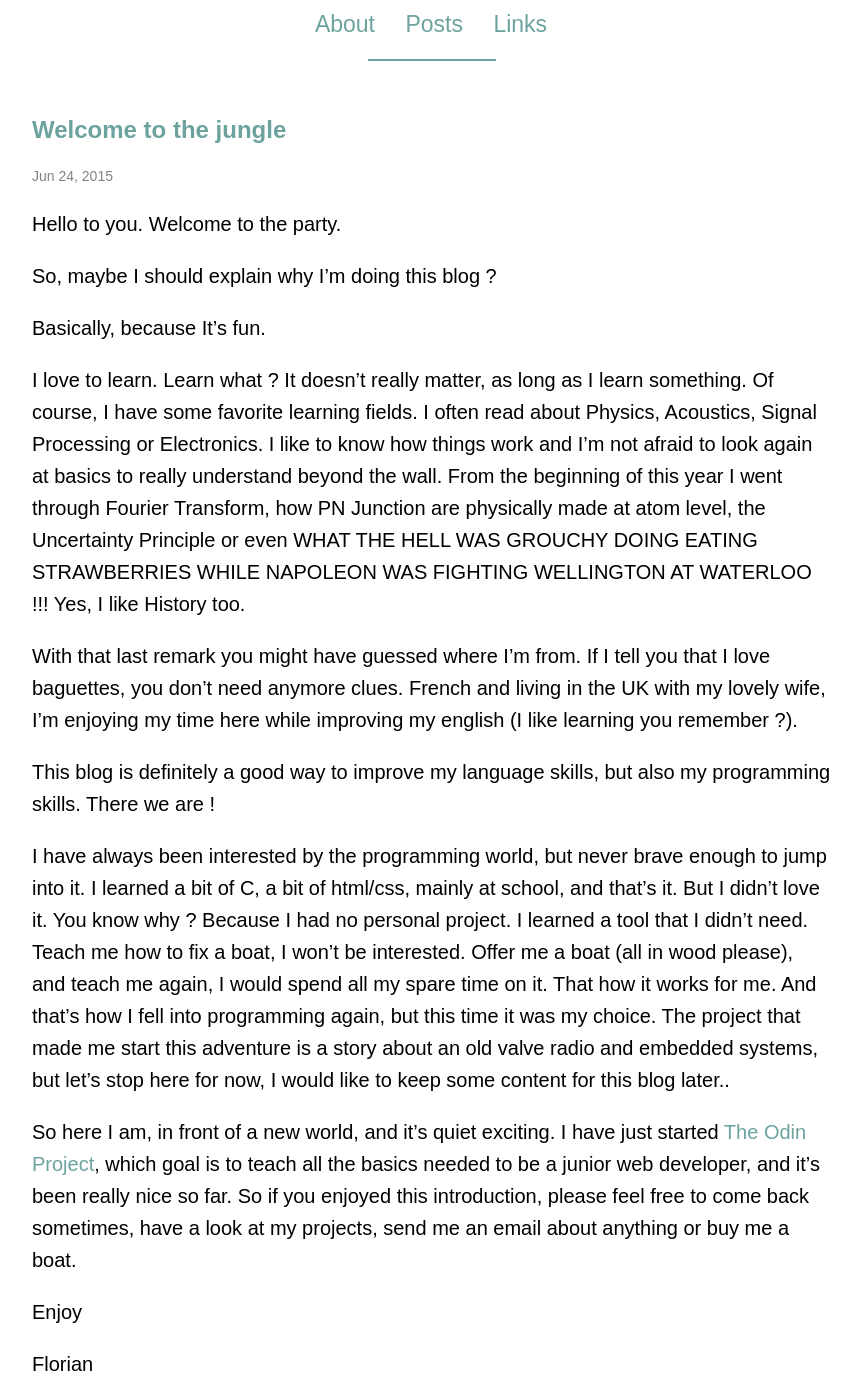
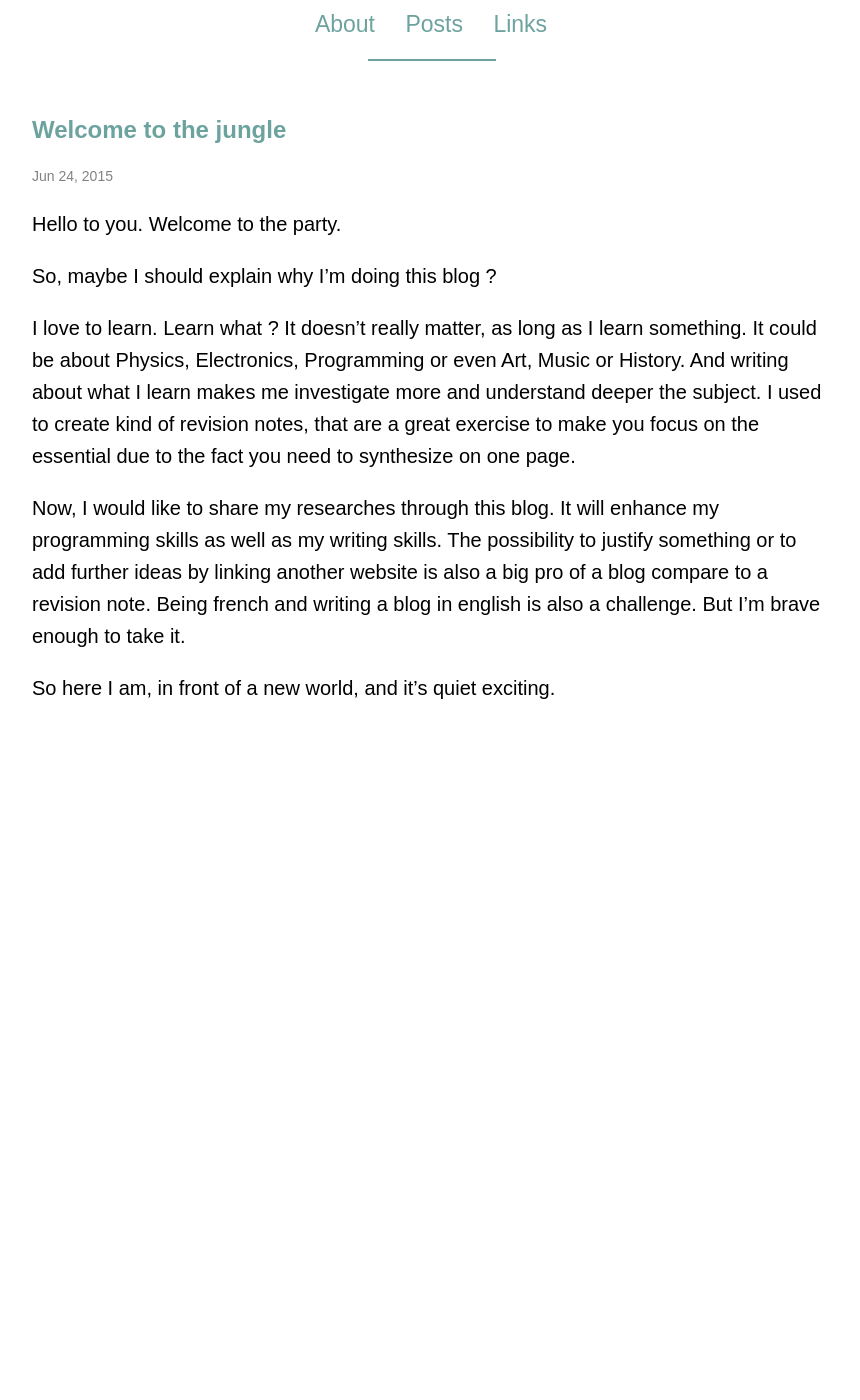
Before and after one commit to florianmainguy/florianmainguy.github.io, a Jekyll site: the page built from _posts/2015-06-24-welcome-to-the-jungle.markdown, in a window 1280 px wide and 1400 px high, scrolled down 260 px. Shown: the whole window, without its empty margins (208-1068 px from the left). Built offline with Jekyll 4.4.1, drawn with Linux system fonts in a browser that asks for light colours; after the commit the page ends 984 px from its top, so only the background shows below that.

Commit message:
change about and welcome

```diff
--- a/_posts/2015-06-24-welcome-to-the-jungle.markdown
+++ b/_posts/2015-06-24-welcome-to-the-jungle.markdown
@@ -8,22 +8,10 @@
 
 So, maybe I should explain why I'm doing this blog ?
 
-Basically, because It's fun.
+I love to learn. Learn what ? It doesn't really matter, as long as I learn something. It could be about Physics, Electronics, Programming or even Art, Music or History. And writing about what I learn makes me investigate more and understand deeper the subject.
+I used to create kind of revision notes, that are a great exercise to make you focus on the essential due to the fact you need to synthesize on one page.
 
-I love to learn. Learn what ? It doesn't really matter, as long as I learn something. Of course, I have some favorite learning fields. I often read about Physics, Acoustics, Signal Processing or Electronics. I like to know how things work and I'm not afraid to look again at basics to really understand beyond the wall. From the beginning of this year I went through Fourier Transform, how PN Junction are physically made at atom level, the Uncertainty Principle or even WHAT THE HELL WAS GROUCHY DOING EATING STRAWBERRIES WHILE NAPOLEON WAS FIGHTING WELLINGTON AT WATERLOO !!!
-Yes, I like History too.
-
-With that last remark you might have guessed where I'm from. If I tell you that I love baguettes, you don't need anymore clues.
-French and living in the UK with my lovely wife, I'm enjoying my time here while improving my english (I like learning you remember ?).
-
-This blog is definitely a good way to improve my language skills, but also my programming skills. There we are !
-
-I have always been interested by the programming world, but never brave enough to jump into it. I learned a bit of C, a bit of html/css, mainly at school, and that's it. But I didn't love it. You know why ? Because I had no personal project. I learned a tool that I didn't need. Teach me how to fix a boat, I won't be interested. Offer me a boat (all in wood please), and teach me again, I would spend all my spare time on it. That how it works for me. And that's how I fell into programming again, but this time it was my choice.
-The project that made me start this adventure is a story about an old valve radio and embedded systems, but let's stop here for now, I would like to keep some content for this blog later..
+Now, I would like to share my researches through this blog. It will enhance my programming skills as well as my writing skills. The possibility to justify something or to add further ideas by linking another website is also a big pro of a blog compare to a revision note.
+Being french and writing a blog in english is also a challenge. But I'm brave enough to take it.
 
 So here I am, in front of a new world, and it's quiet exciting.
-I have just started <a href="http://theodinproject.com">The Odin Project</a>, which goal is to teach all the basics needed to be a junior web developer, and it's been really nice so far. So if you enjoyed this introduction, please feel free to come back sometimes, have a look at my projects, send me an email about anything or buy me a boat.
-
-Enjoy
-
-Florian
```
Also changed, not shown: about.md (+4 -15 lines).
